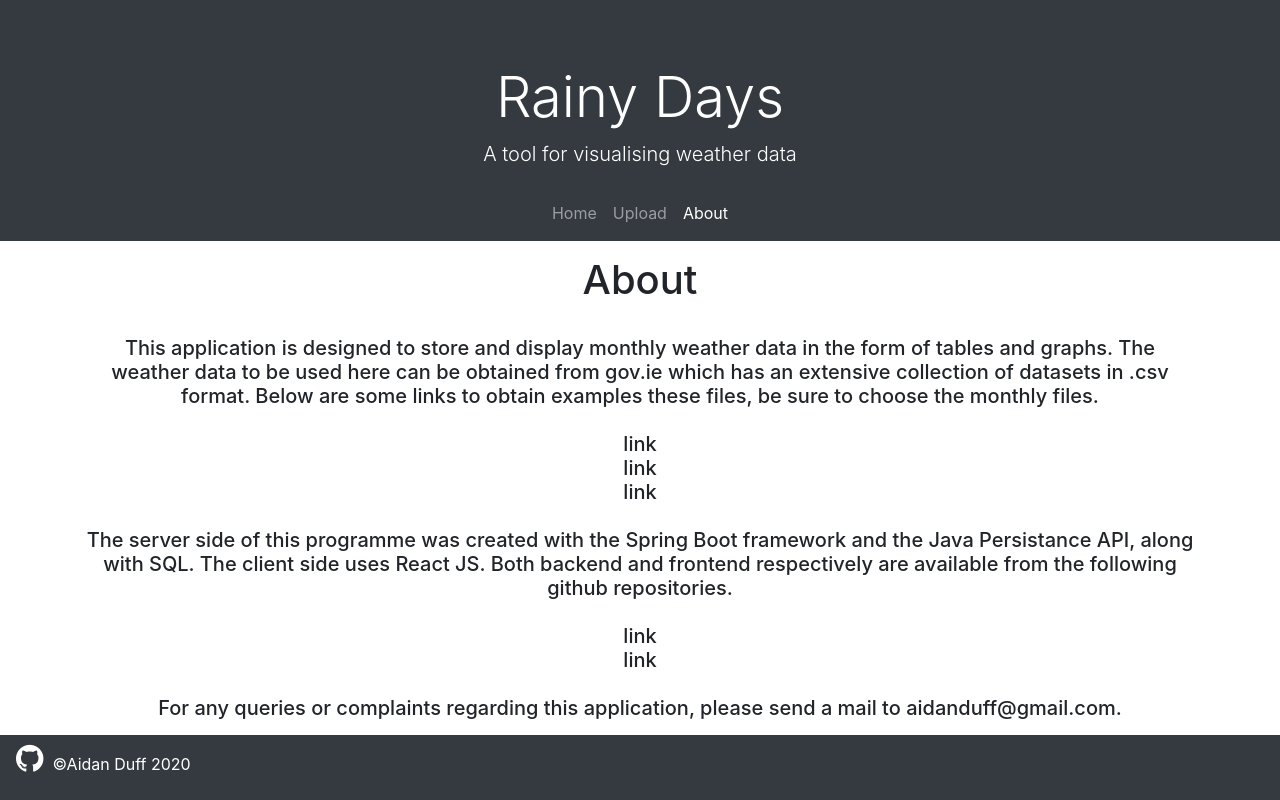
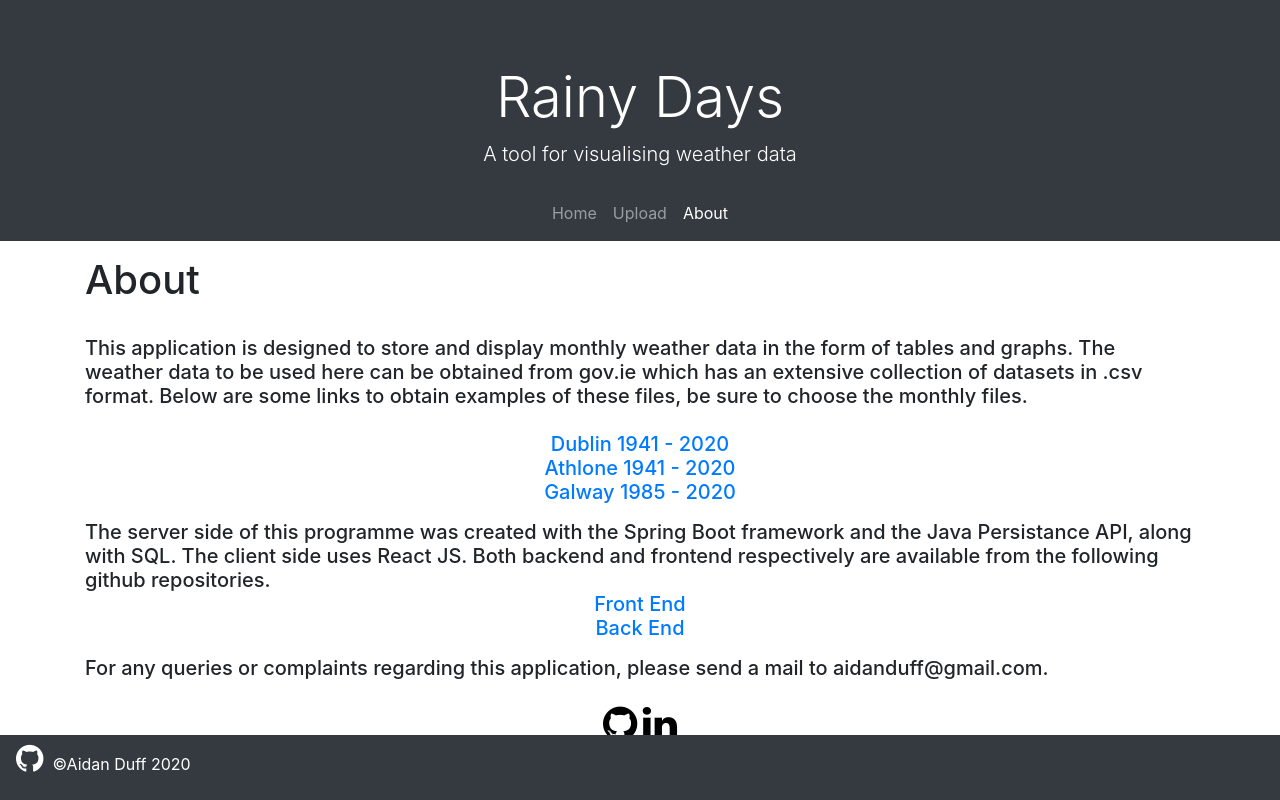
Before and after one commit to aidanduff/weather-data-ui, a React (Create React App) app: page /about in a window 1280 px wide. Built offline with nearby package versions, Linux system fonts and the light colour scheme.

Commit message:
Formatting on the about page

```diff
--- a/src/components/about.jsx
+++ b/src/components/about.jsx
@@ -2,38 +2,76 @@ import React from "react";
 
 const About = () => {
   return (
-    <div className="pt-4 text-center">
+    <div className="pt-4">
       <h1>About</h1>
       <br></br>
       <h5>
         This application is designed to store and display monthly weather data
         in the form of tables and graphs. The weather data to be used here can
         be obtained from gov.ie which has an extensive collection of datasets in
-        .csv format. Below are some links to obtain examples these files, be
-        sure to choose the monthly files. <br></br>
-        <br></br>link <br></br>link <br></br>link<br></br>
-        <br></br> The server side of this programme was created with the Spring
-        Boot framework and the Java Persistance API, along with SQL. The client
-        side uses React JS. Both backend and frontend respectively are available
-        from the following github repositories. <br></br>
-        <br></br>link <br></br>link<br></br>
-        <br></br>For any queries or complaints regarding this application,
-        please send a mail to aidanduff@gmail.com.
+        .csv format. Below are some links to obtain examples of these files, be
+        sure to choose the monthly files.{" "}
+        <p className="text-center">
           <br></br>
+          <a
+            href="https://data.gov.ie/dataset/dublin-ringsend-rainfall-data"
+            className="text-right"
+          >
+            Dublin 1941 - 2020
+          </a>
           <br></br>
+          <a
+            href="https://data.gov.ie/dataset/athlone-opw-rainfall-datai"
+            className="text-right"
+          >
+            Athlone 1941 - 2020
+          </a>
+          <br></br>
+          <a
+            href="https://data.gov.ie/dataset/roundstone-rainfall-data"
+            className="text-right"
+          >
+            Galway 1985 - 2020
+          </a>
+          <br></br>
+        </p>
+        The server side of this programme was created with the Spring Boot
+        framework and the Java Persistance API, along with SQL. The client side
+        uses React JS. Both backend and frontend respectively are available from
+        the following github repositories.{" "}
+        <p className="text-center">
+          {" "}
           <a
             href="https://github.com/aidanduff/weather-data-ui"
             className="text-right"
           >
+            Front End
+          </a>
+          <br></br>
+          <a
+            href="https://github.com/aidanduff/weather-data-api"
+            className="text-right"
+          >
+            Back End
+          </a>
+          <br></br>
+        </p>
+        For any queries or complaints regarding this application, please send a
+        mail to aidanduff@gmail.com.
+        <br></br>
+        <br></br>
+        <p className="text-center">
+          <a href="https://github.com/aidanduff" className="text-right">
             <i className="fa fa-github fa-github-about  fa-2x"> </i>
           </a>
           &nbsp;
           <a
-          href="https://github.com/aidanduff/weather-data-ui"
+            href="https://www.linkedin.com/in/aidan-d-31294a16a/"
             className="text-right"
           >
             <i className="fa fa-linkedin fa-linkedin-about fa-2x"> </i>
           </a>
+        </p>
       </h5>
     </div>
   );
```
Lines whose indentation alone changed are shown as unchanged.
